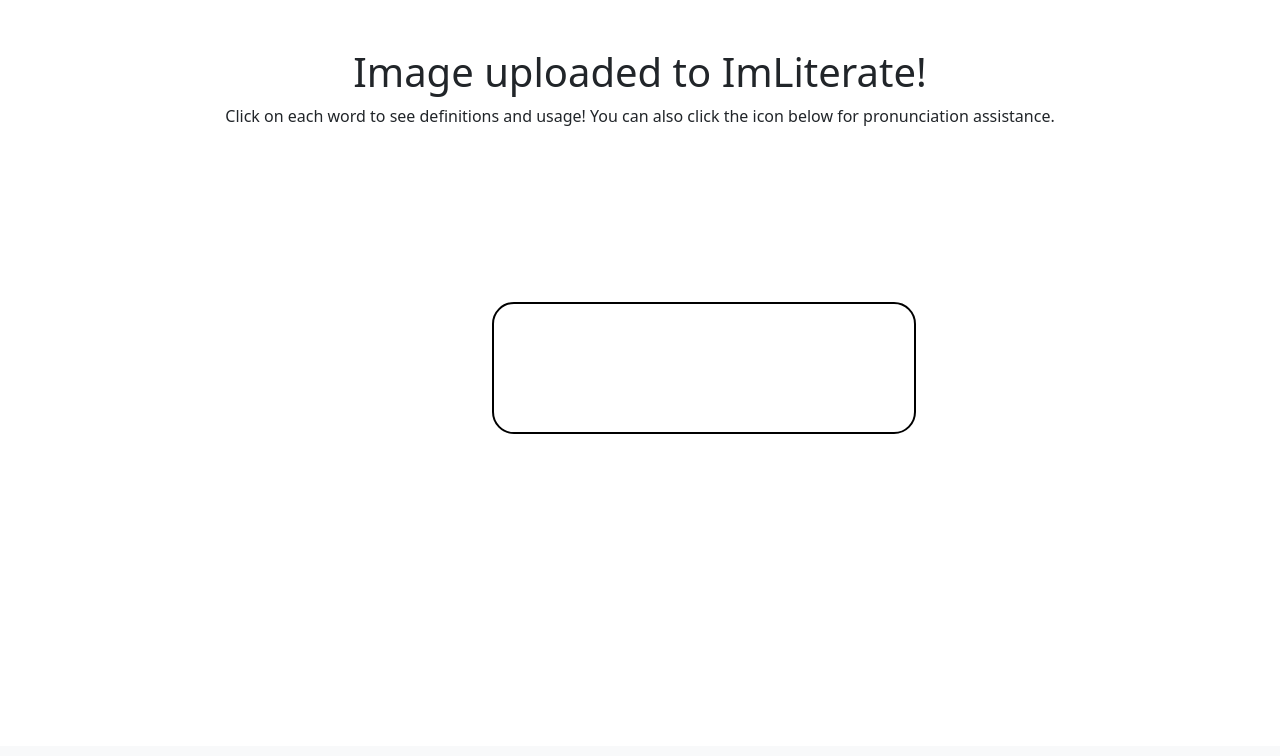
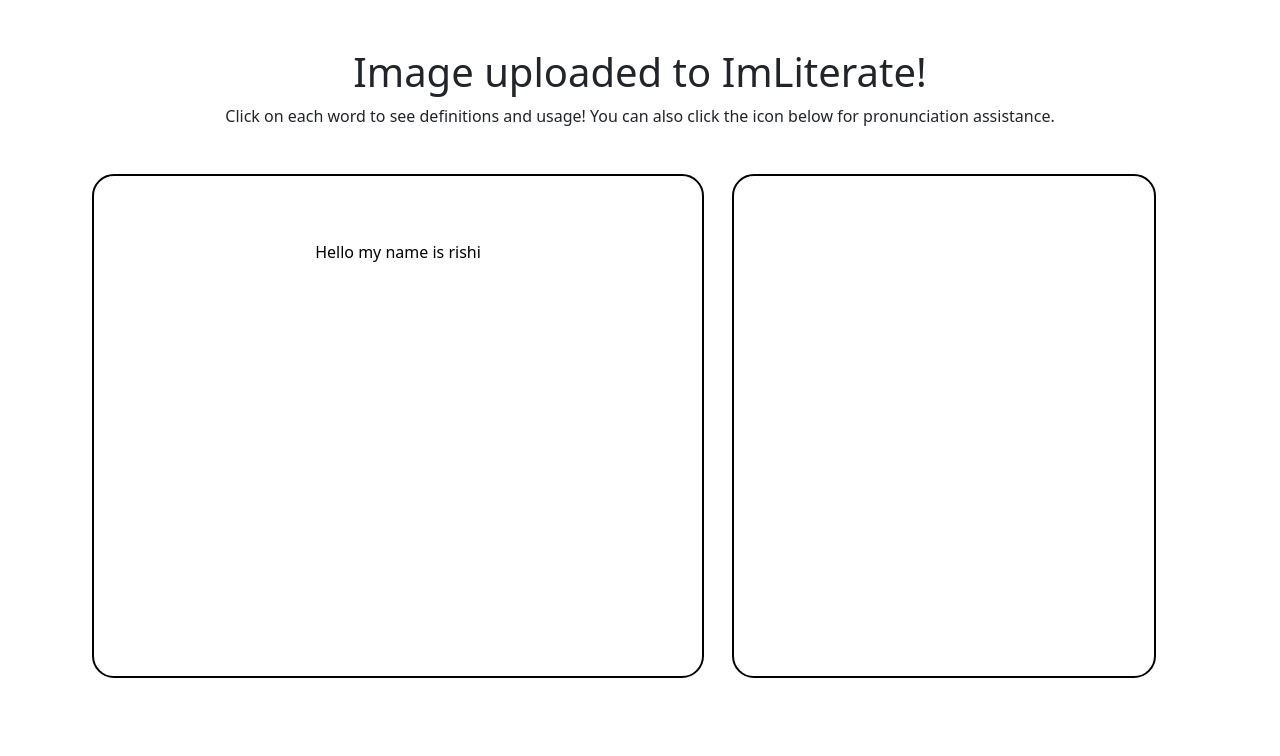
Before and after one commit to JohnLun/ImLiterate, a Django app: page /viewer in a window 1280 px wide. Shown: the part 54-810 px from the top of the page. Before the commit the page ends 488 px from the top, so only its background shows below. Run offline with Django 4.2, Linux system fonts and the light colour scheme; a user stored in the database is signed in.

Commit message:
added viewer

```diff
--- a/reader/templates/viewer.html
+++ b/reader/templates/viewer.html
@@ -6,11 +6,17 @@
         <p>Click on each word to see definitions and usage! You can also click the icon below for pronunciation assistance.</p>
 
         {% if user.is_authenticated %}
+        <div class="viewer_container">
+            <div class="paragraph_box">
+                {% for word in word_list %}
+                    <div class="word" id="{{forloop.counter}}">{{word}}</div>
+                {% endfor %}
+            </div>
 
-        <div class="paragraph_box">
-        {% for word in word_list %}
-            <div id="word" onclick="myFunction()">{{word}}</div>
-        {% endfor %}
+            <div class="definition_box">
+                <p id="part_of_speech"></p>
+                <p id="definitions"></p>
+            </div>
         </div>
 
         {% else %}
@@ -19,9 +25,71 @@
         {% endif %}
     </div>
 
+
     <script>
-        function myFunction() {
-          document.getElementById("word").innerHTML = "YOU CLICKED ME!";
+        let dictionary =
+        {
+            fetchData: function(word)
+            {
+                api_key = "d98bcc41-7387-4462-97a6-a380a51bbcc6";
+
+                url_part_1 = "https://www.dictionaryapi.com/api/v3/references/learners/json/";
+                url_part_2 = word;
+                url_part_3 = "?key=" + api_key;
+                final_url = url_part_1 + url_part_2 + url_part_3;
+                fetch
+                (
+                    final_url
+                )
+                .then((response) => response.text())
+                .then((data) => this.checkIfValid(data));
+            },
+
+            checkIfValid: function(data)
+            {
+                if(data.length == 0)
+                {
+                    document.getElementById("part_of_speech").innerHTML = "Error: Not a valid word";
+                }
+                else
+                {
+                    this.displayData(data);
+                }
+            },
+
+            displayData: function(data)
+            {
+                var all_data = JSON.parse(data);
+
+                definition_section = all_data['meta']['app-shortdef'];
+                document.write(data);
+                part_of_speech = definition_section['fl'];
+                definition = definition_section['def'];
+
+                document.getElementById("part_of_speech").innerHTML = part_of_speech;
+                document.getElementById("definitions").innerHTML = definition;
+            },
+
+            get_info: function(word)
+            {
+                this.fetchData(word);
+            },
+        }
+
+
+        var all_words = document.querySelectorAll(".word")
+        for (i = 0; i < all_words.length; ++i)
+        {
+            var word = all_words[i].innerHTML;
+            all_words[i].addEventListener("click", function ()
+            {
+                dictionary.get_info("apple");
+            });
+        }
+
+        function myFunction(id)
+        {
+            document.getElementById(id).innerHTML = "YOU CLICKED ME!";
         }
     </script>
 {% endblock %}
--- a/reader/views.py
+++ b/reader/views.py
@@ -8,12 +8,14 @@ from django.contrib.auth.views import LoginView, LogoutView
 from django.views.generic.edit import CreateView
 from django.shortcuts import redirect
 from django.template.response import TemplateResponse
+# import urllib library
+from urllib.request import urlopen
+# import json
+import json
 
 # Create your views here.
 class HomeView(TemplateView):
     template_name = 'home.html'
-    word_list = [0, 1, 2, 3]
-    extra_context = {'word_list': word_list}
 
 class SignUpView(CreateView):
     form_class = UserCreationForm
@@ -35,3 +37,29 @@ class LoginInterfaceView(LoginView):
 
 class ViewerView(TemplateView):
     template_name = 'viewer.html'
+    word_list = ["Hello", "my", "name", "is", "rishi"]
+    extra_context = {'word_list': word_list}
+
+###############################################################################
+def get_definition(word):
+    api_key = "d98bcc41-7387-4462-97a6-a380a51bbcc6"
+
+    url_part_1 = "https://www.dictionaryapi.com/api/v3/references/learners/json/"
+    url_part_2 = word
+    url_part_3 = "?key=" + api_key
+    final_url = url_part_1 + url_part_2 + url_part_3
+
+    response = urlopen(final_url)
+
+    data_json = json.loads(response.read())
+    if len(data_json) == 0:
+        print("Error: Word cannot be found")
+        return
+
+    all_data = data_json[0]
+    #definition_section = all_data['def'][0]['sseq'][0][0][1]['dt'][0]
+    definition_section = all_data['meta']['app-shortdef']
+    part_of_speech = definition_section['fl']
+    definition = definition_section['def']
+    print(part_of_speech)
+    print(definition)
--- a/scripts/dictionary_api.py
+++ b/scripts/dictionary_api.py
@@ -26,5 +26,3 @@ def get_definition(word):
     definition = definition_section['def']
     print(part_of_speech)
     print(definition)
-
-get_definition("pair")
--- a/static/css/style.css
+++ b/static/css/style.css
@@ -12,13 +12,21 @@
     transition: 0.2s ease-in-out;
 }
 
-#word
+.viewer_container
+{
+    display: flex;
+    flex-direction: row;
+    align-items: center;
+    justify-content: center;
+}
+
+.word
 {
     display: inline-block;
-    padding: 5px;
+    padding: 0px;
 }
 
-#word:hover
+.word:hover
 {
     cursor: pointer;
     background-color: gray;
@@ -31,9 +39,21 @@
     padding: 4rem 2rem 4rem 2rem;
     border-radius: 20px;
     width: 100%;
-    max-width: 420px;
-    position: relative;
-    left: 25rem;
-    top: 10rem;
+    min-width: 500px;
+    max-width: 700px;
+    min-height: 500px;
     transition: 0.2s ease-in-out;
 }
+
+.definition_box
+{
+    outline: black 2px solid;
+    color: black;
+    margin: 2rem;
+    padding: 4rem 2rem 4rem 2rem;
+    border-radius: 20px;
+    width: 100%;
+    max-width: 420px;
+    min-height: 500px;
+    transition: 0.2s ease-in-out;
+}
```
Also changed, not shown: reader/templates/get_definition.js (added, +58 -0 lines), db.sqlite3.
